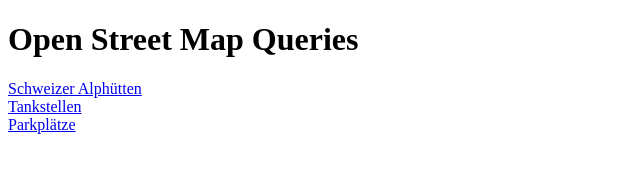
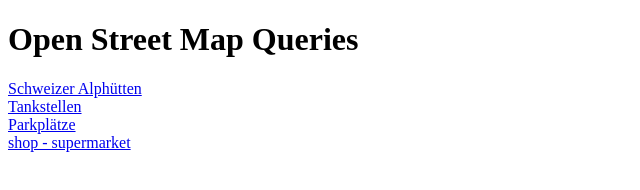
Before and after one commit to ReneNyffenegger/OpenStreetMap, a plain HTML site: page web/index.html in a window 1280 px wide. Shown: the whole page, without its empty margins (0-640 px from the left). Drawn offline with Linux system fonts and the light colour scheme.

Commit message:
+ shop/supermarket

```diff
--- a/web/index.html
+++ b/web/index.html
@@ -16,5 +16,8 @@
      <br>
      <a href='Parkplaetze'>Parkplätze</a>
 
+     <br>
+     <a href='shop-supermarket.html'>shop - supermarket</a>
+
 </body>
 </html>
```
Also changed, not shown: 1 other file.
